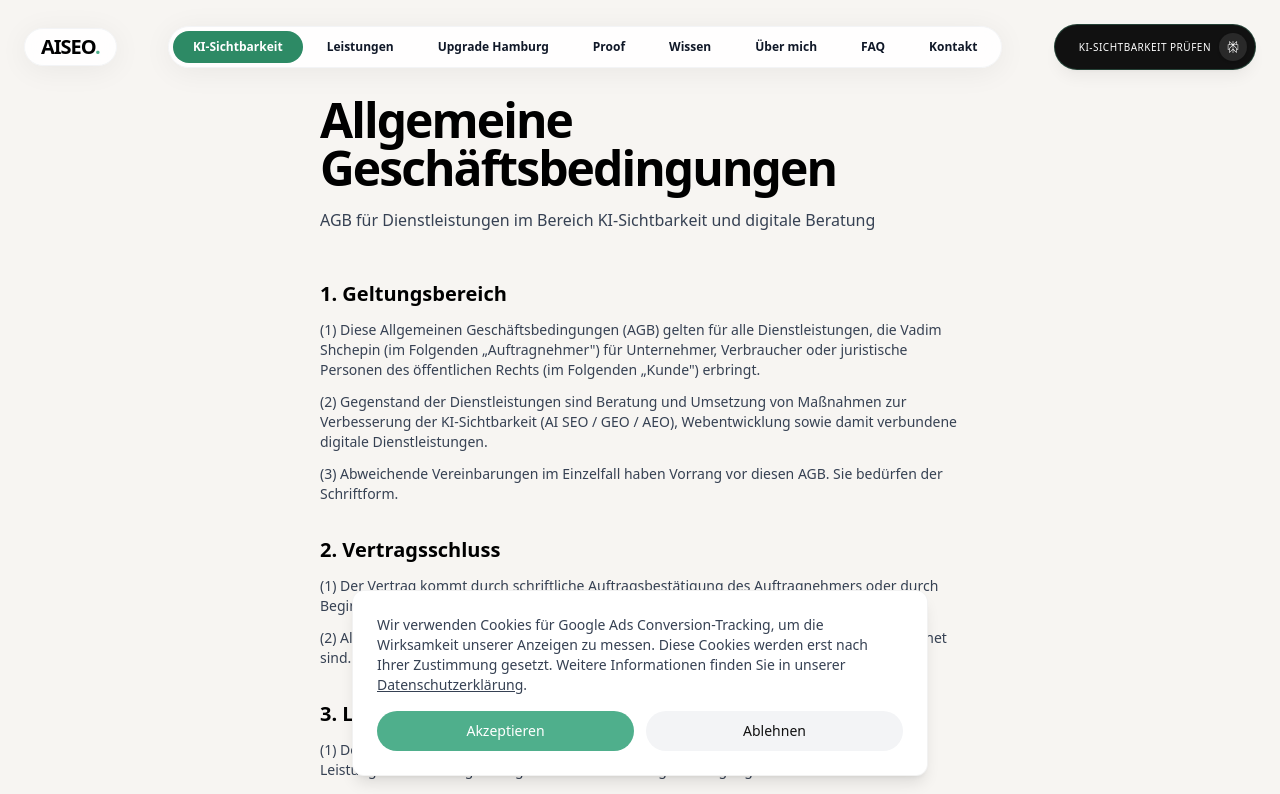
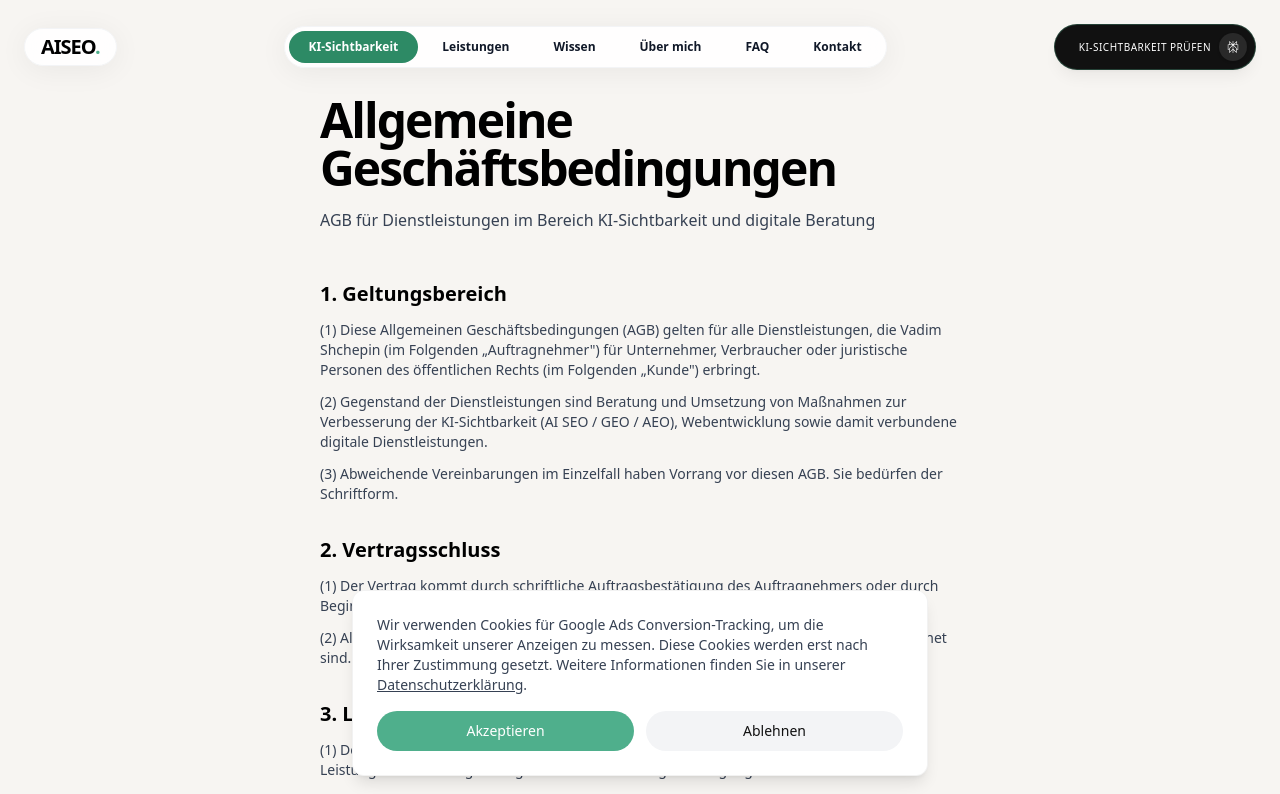
Before and after one commit to VadimShchepin/relaunch, a Next.js app: page /agb in a window 1280 px wide. Shown: the top 794 px of the page. Built offline with nearby package versions, Linux system fonts and the light colour scheme; a web font is replaced by a local one.

Commit message:
fix: remove Upgrade Hamburg and Proof from navbar

```diff
--- a/components/sections/Navbar.tsx
+++ b/components/sections/Navbar.tsx
@@ -41,9 +41,7 @@ export const Navbar: React.FC = () => {
                 <div className="hidden lg:flex pointer-events-auto bg-white/90 backdrop-blur-md px-1 py-1 rounded-full shadow-[0_4px_30px_rgba(0,0,0,0.06)] border border-gray-100 gap-1">
                     <a href="/ai-sichtbarkeit-now" className="px-3 lg:px-5 py-2 rounded-full bg-[#2d8a65] text-white hover:bg-[#267555] transition-colors text-xs font-bold">KI-Sichtbarkeit</a>
                     <a href="/leistungen" className="px-3 lg:px-5 py-2 rounded-full hover:bg-gray-100/80 transition-colors text-xs font-bold text-gray-900">Leistungen</a>
-                    <a href="/ai-sichtbarkeits-upgrade-hamburg" className="px-3 lg:px-5 py-2 rounded-full hover:bg-gray-100/80 transition-colors text-xs font-bold text-gray-900">Upgrade Hamburg</a>
-                    <a href="/#proof" className="px-3 lg:px-5 py-2 rounded-full hover:bg-gray-100/80 transition-colors text-xs font-bold text-gray-900">Proof</a>
-                    <a href="/wissen" className="px-3 lg:px-5 py-2 rounded-full hover:bg-gray-100/80 transition-colors text-xs font-bold text-gray-900">Wissen</a>
+<a href="/wissen" className="px-3 lg:px-5 py-2 rounded-full hover:bg-gray-100/80 transition-colors text-xs font-bold text-gray-900">Wissen</a>
                     <a href="/ueber-mich" className="px-3 lg:px-5 py-2 rounded-full hover:bg-gray-100/80 transition-colors text-xs font-bold text-gray-900">Über mich</a>
                     <a href="/faq" className="px-3 lg:px-5 py-2 rounded-full hover:bg-gray-100/80 transition-colors text-xs font-bold text-gray-900">FAQ</a>
                     <a href="/contact" className="px-3 lg:px-5 py-2 rounded-full hover:bg-gray-100/80 transition-colors text-xs font-bold text-gray-900">Kontakt</a>
@@ -89,13 +87,6 @@ export const Navbar: React.FC = () => {
                             >
                                 KI-Sichtbarkeit
                             </a>
-                            <a
-                                href="/ai-sichtbarkeits-upgrade-hamburg"
-                                className="text-sm font-bold text-brand-accent bg-brand-accent/10 hover:bg-brand-accent/20 transition-colors py-3 px-4 rounded-lg text-center"
-                                onClick={closeMobileMenu}
-                            >
-                                Upgrade Hamburg
-                            </a>
                             <div className="border-t border-gray-200 pt-4">
                                 <a
                                     href="/leistungen"
@@ -103,13 +94,6 @@ export const Navbar: React.FC = () => {
                                     onClick={closeMobileMenu}
                                 >
                                     Leistungen
-                                </a>
-                                <a
-                                    href="/#proof"
-                                    className="text-sm font-semibold text-gray-900 hover:text-brand-accent transition-colors py-2 block"
-                                    onClick={closeMobileMenu}
-                                >
-                                    Proof
                                 </a>
                                 <a
                                     href="/wissen"
```
